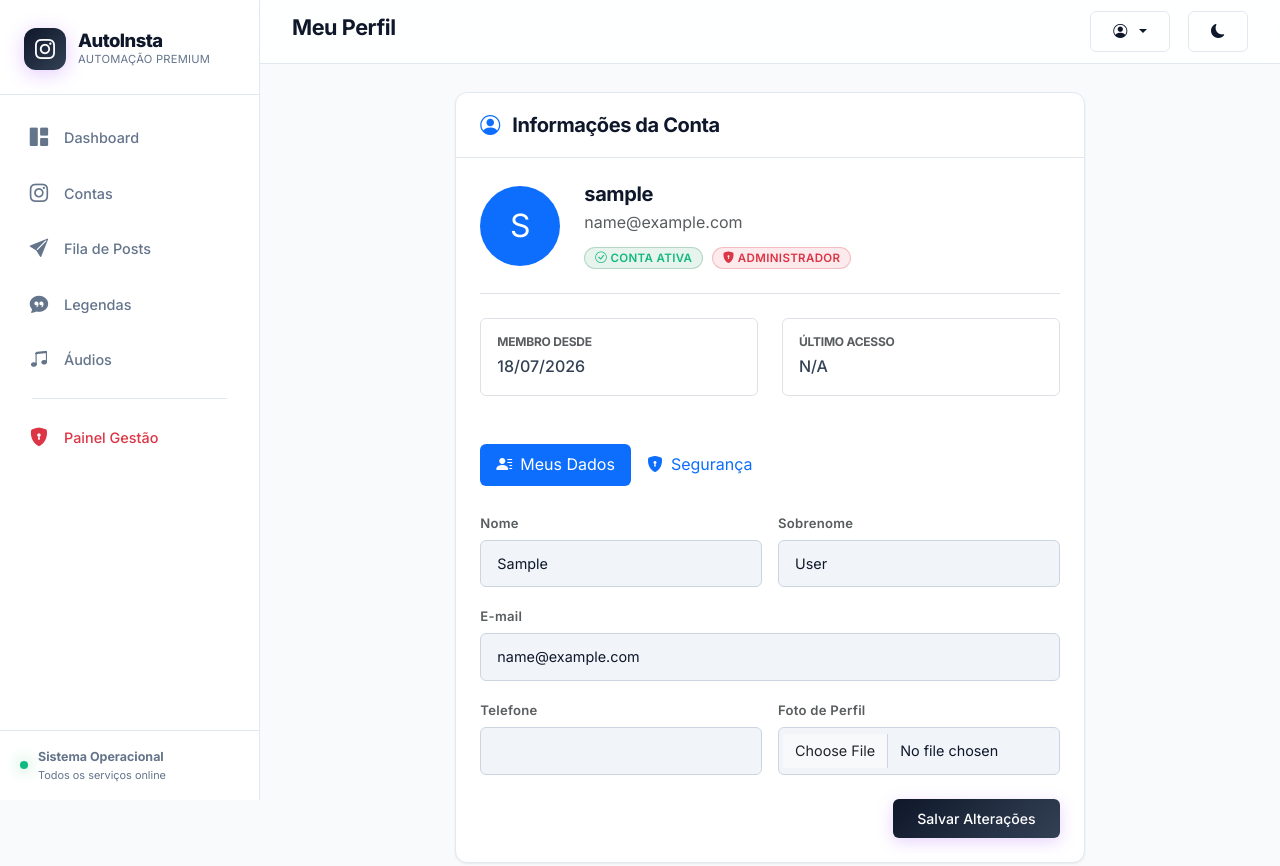
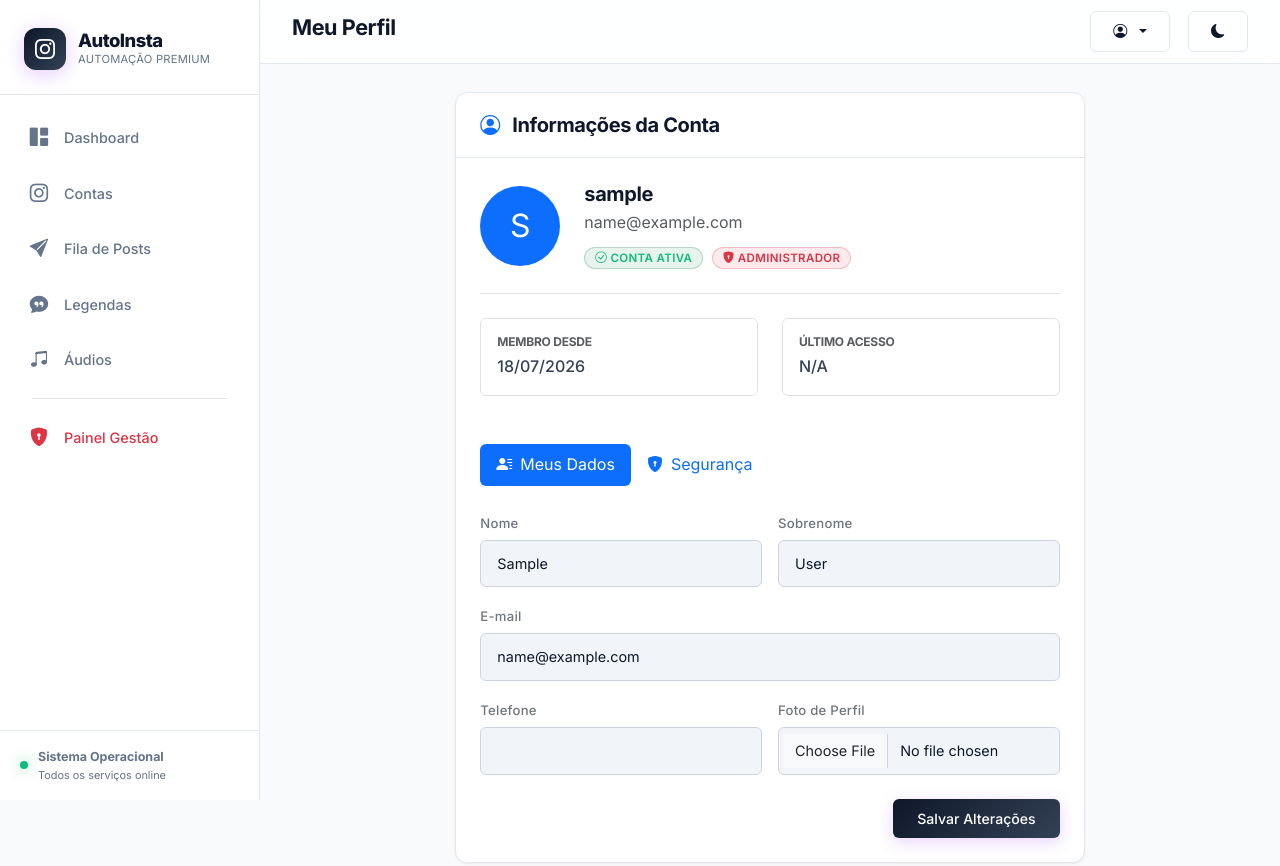
Before and after one commit to MuriloSCunha0/AutoInsta, a Django app: page /accounts/profile/ in a window 1280 px wide. Shown: the top 866 px of the page. Run offline with Django 5.2, Linux system fonts and the light colour scheme; the visitor is signed in with stand-in values (Sample User, id 1); parts of the project's set-up code (start-up, migrations or seed data) failed here and were passed over; some libraries are stand-ins or nearby versions.

Commit message:
style(profile): improve label contrast

```diff
--- a/templates/accounts/profile.html
+++ b/templates/accounts/profile.html
@@ -74,23 +74,23 @@
                                 <input type="hidden" name="action" value="update_details">
                                 <div class="row g-3">
                                     <div class="col-md-6">
-                                        <label class="form-label text-muted">Nome</label>
+                                        <label class="form-label fw-medium text-secondary">Nome</label>
                                         <input type="text" name="first_name" class="form-control" value="{{ request.user.first_name }}">
                                     </div>
                                     <div class="col-md-6">
-                                        <label class="form-label text-muted">Sobrenome</label>
+                                        <label class="form-label fw-medium text-secondary">Sobrenome</label>
                                         <input type="text" name="last_name" class="form-control" value="{{ request.user.last_name }}">
                                     </div>
                                     <div class="col-12">
-                                        <label class="form-label text-muted">E-mail</label>
+                                        <label class="form-label fw-medium text-secondary">E-mail</label>
                                         <input type="email" name="email" class="form-control" value="{{ request.user.email }}">
                                     </div>
                                     <div class="col-md-6">
-                                        <label class="form-label text-muted">Telefone</label>
+                                        <label class="form-label fw-medium text-secondary">Telefone</label>
                                         <input type="text" name="phone" class="form-control" value="{{ request.user.phone }}">
                                     </div>
                                     <div class="col-md-6">
-                                        <label class="form-label text-muted">Foto de Perfil</label>
+                                        <label class="form-label fw-medium text-secondary">Foto de Perfil</label>
                                         <input type="file" name="avatar" class="form-control" accept="image/*">
                                     </div>
                                     <div class="col-12 mt-4 text-end">
@@ -107,15 +107,15 @@
                                 <input type="hidden" name="action" value="update_password">
                                 <div class="row g-3">
                                     <div class="col-12">
-                                        <label class="form-label text-muted">Senha Atual</label>
+                                        <label class="form-label fw-medium text-secondary">Senha Atual</label>
                                         <input type="password" name="old_password" class="form-control" required>
                                     </div>
                                     <div class="col-md-6">
-                                        <label class="form-label text-muted">Nova Senha</label>
+                                        <label class="form-label fw-medium text-secondary">Nova Senha</label>
                                         <input type="password" name="new_password" class="form-control" required minlength="8">
                                     </div>
                                     <div class="col-md-6">
-                                        <label class="form-label text-muted">Confirmar Nova Senha</label>
+                                        <label class="form-label fw-medium text-secondary">Confirmar Nova Senha</label>
                                         <input type="password" name="confirm_password" class="form-control" required minlength="8">
                                     </div>
                                     <div class="col-12 mt-4 text-end">
```
Also changed, not shown: deploy_migrate.py (added, +29 -0 lines).
